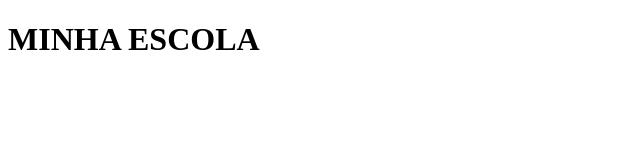
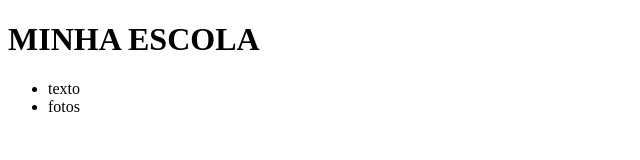
Before and after one commit to ratodichava/siteescola, a plain HTML site: page index.html in a window 1280 px wide. Shown: the full height of the page, 0-640 px from the left. Drawn offline with Linux system fonts and the light colour scheme.

Commit message:
adicionando link

```diff
--- a/index.html
+++ b/index.html
@@ -4,11 +4,15 @@
     <meta charset="UTF-8">
     <meta name="viewport" content="width=device-width, initial-scale=1.0">
     <title>minha escola</title>
+    <link rel="stylesheet" href="style.css">
 </head>
 <body>
 <header>
      <h1>MINHA ESCOLA</h1>
-
+<ul>
+    <li>texto</li>
+    <li>fotos</li>
+</ul>
 </header>
 </body>
 </html>
```
